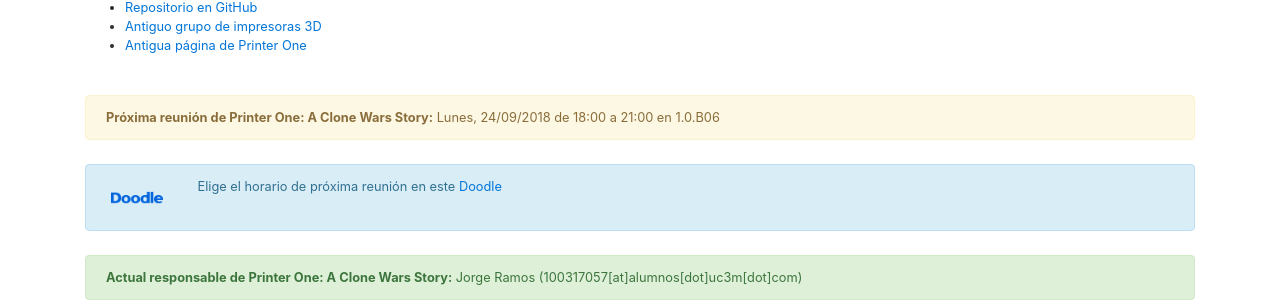
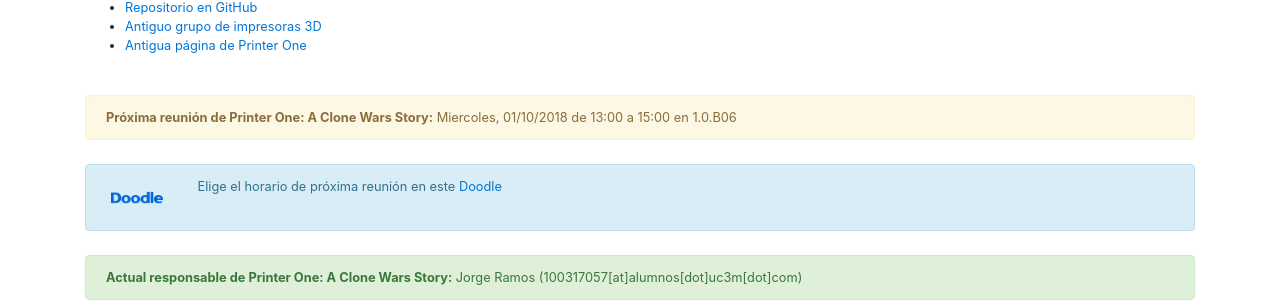
Before and after one commit to asrob-uc3m/asrob-uc3m.github.io, a Jekyll site: the page built from _workgroups/2017-05-28-printer-one.markdown, in a window 1280 px wide and 900 px high, scrolled down 1019 px. Shown: the part 333-635 px from the top of the window. Built offline with Jekyll 4.4.1, drawn with Linux system fonts in a browser that asks for light colours.

Commit message:
Update 2017-05-28-printer-one.markdown

```diff
--- a/_workgroups/2017-05-28-printer-one.markdown
+++ b/_workgroups/2017-05-28-printer-one.markdown
@@ -7,7 +7,7 @@ layout: workgroup
 manager: "Jorge Ramos"
 manager_email: 100317057[at]alumnos[dot]uc3m[dot]com
 name: Printer One&#58; A Clone Wars Story
-next_meeting: Lunes, 24/09/2018 de 18:00 a 21:00 en 1.0.B06
+next_meeting: Miercoles, 01/10/2018 de 13:00 a 15:00 en 1.0.B06
 next_meeting_doodle: https://doodle.com/poll/r2yybc5izqgnvebx
 picture: /img/printer_one.png
 picture_full: /img/printer_one-full.jpg
```
